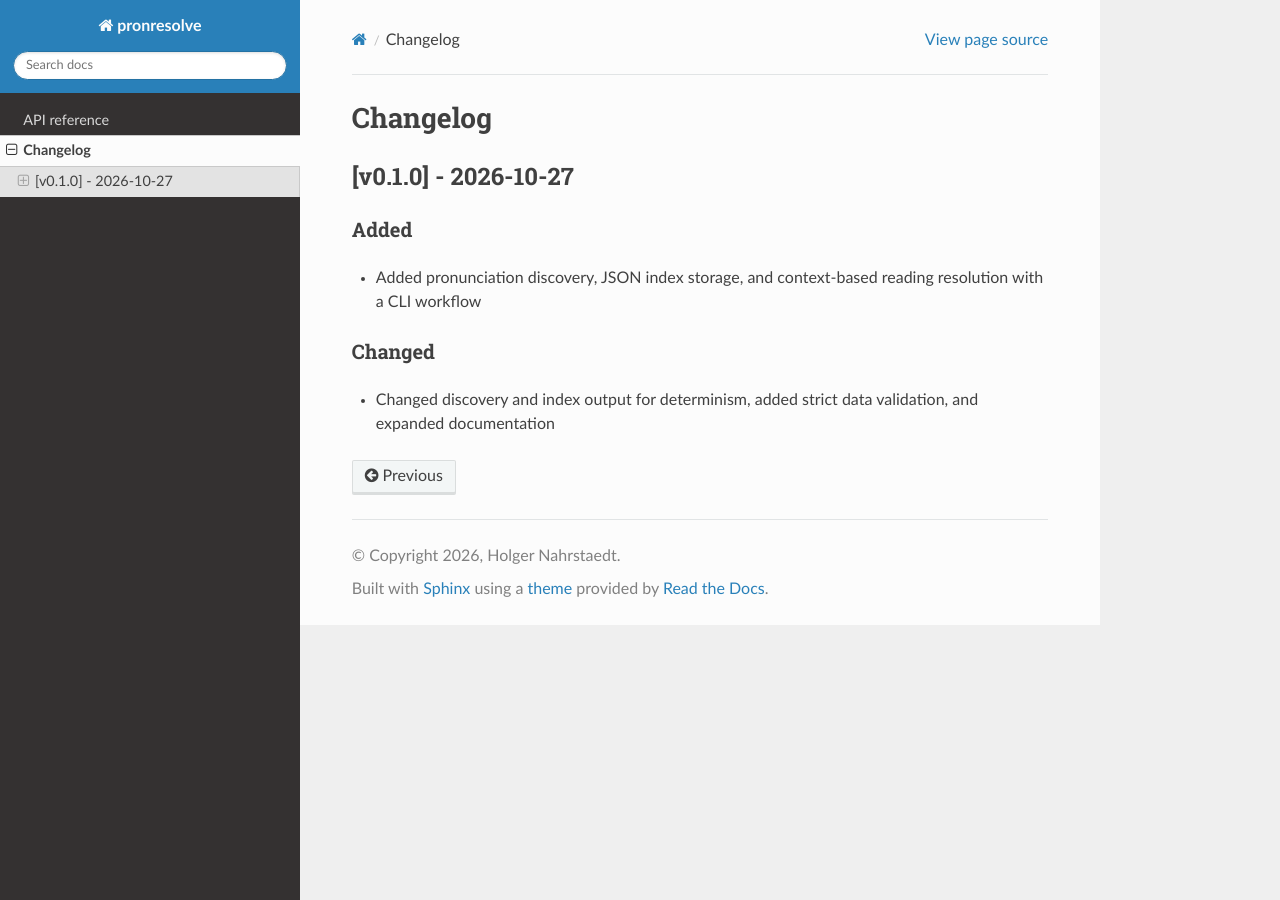
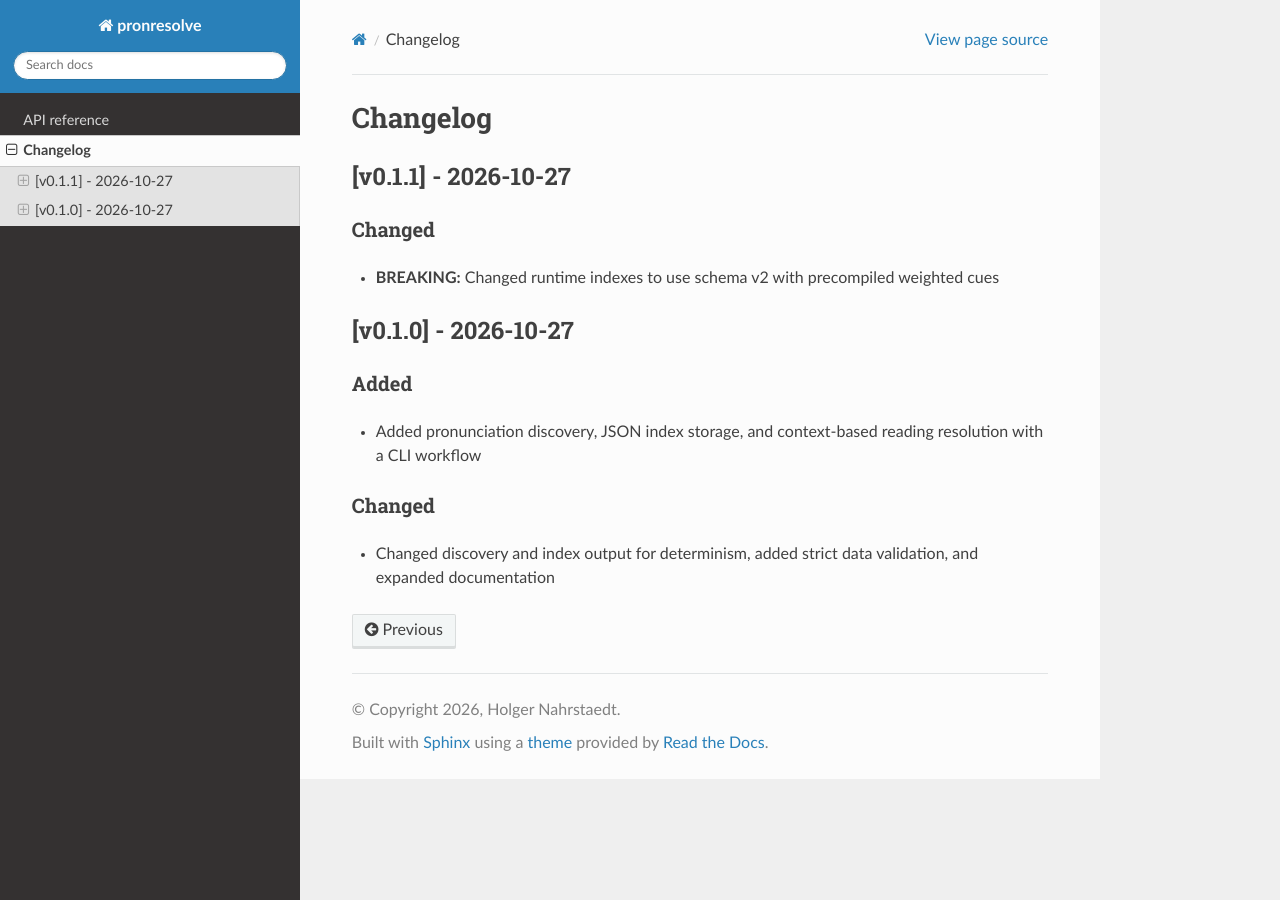
Before and after one commit to buchwandler/pronresolve, a Sphinx documentation site: the page built from docs/changelog.md, in a window 1280 px wide. Built offline with Sphinx 7.4.7 and the Read the Docs theme 3.1.0, drawn with Linux system fonts in a browser that asks for light colours.

Commit message:
doc: changelog

```diff
--- a/docs/changelog.md
+++ b/docs/changelog.md
@@ -1,4 +1,12 @@
 # Changelog
+
+## [v0.1.1] - 2026-10-27
+
+### Changed
+
+- **BREAKING:** Changed runtime indexes to use schema v2 with precompiled weighted cues
+
+<!-- generated by releaseledger -->
 
 ## [v0.1.0] - 2026-10-27
 
```
Also changed, not shown: .ledger/releaseledger/data/ledgers/main/releases/v0.1.1/entries/entry-0001.md (added), .ledger/releaseledger/data/ledgers/main/releases/v0.1.1/release.md (added), 11 other files.
